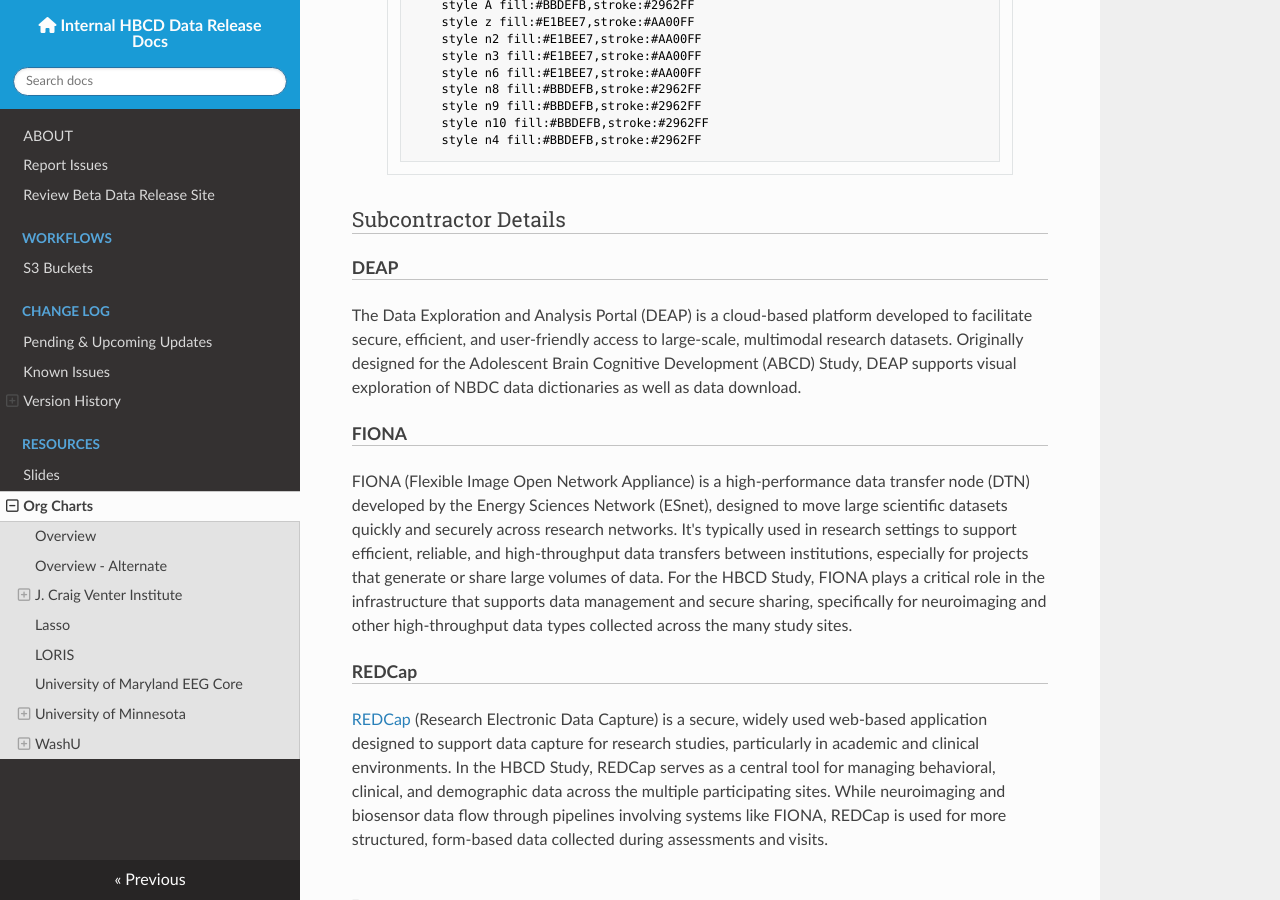
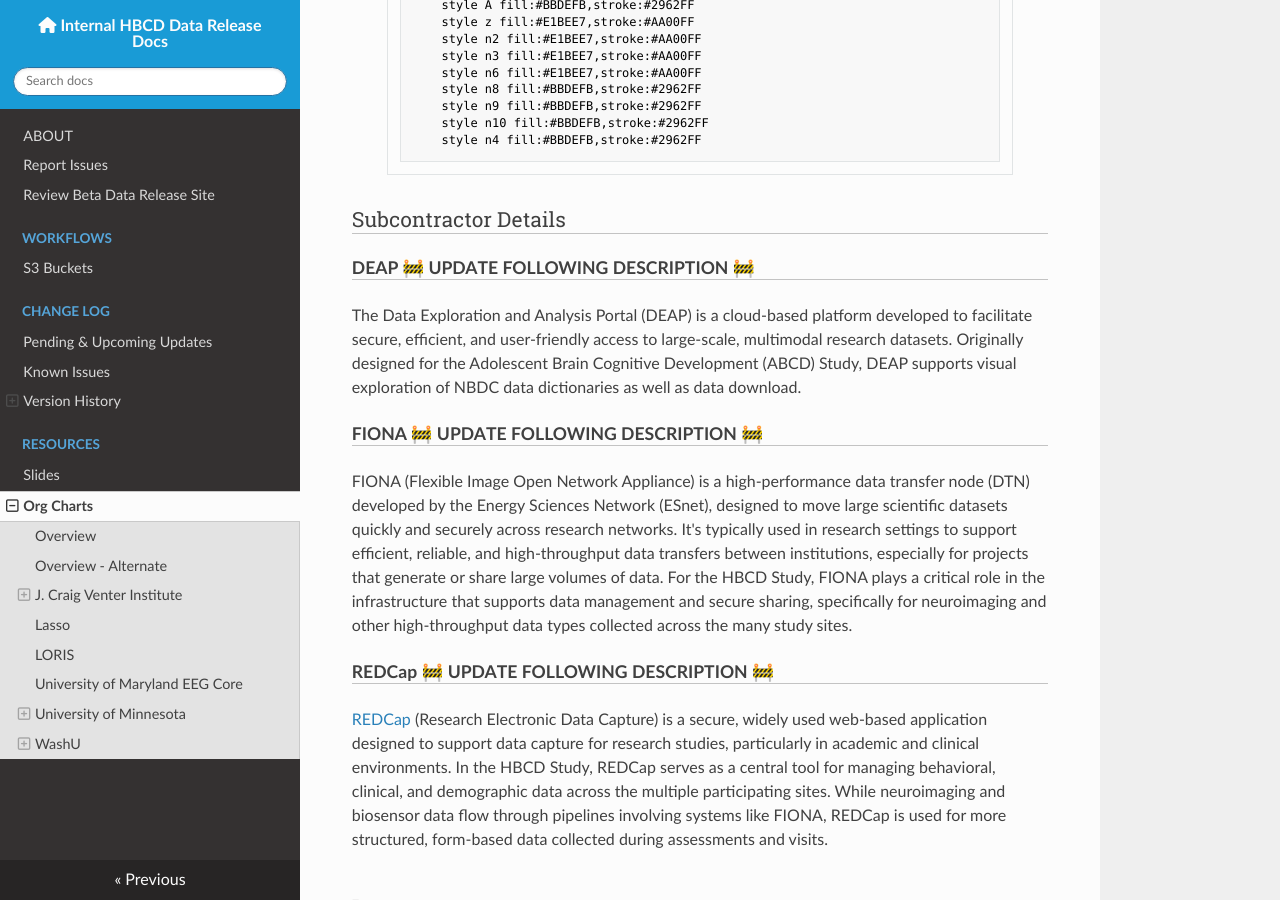
Before and after one commit to DCAN-Labs/hbcd-docs-internal, an MkDocs documentation site: the page built from docs/orgcharts.md, in a window 1280 px wide and 900 px high, scrolled down 3099 px. Built offline with MkDocs 1.6.1, drawn with Linux system fonts in a browser that asks for light colours; nearby versions of some CDN libraries; some of the changed text lies outside the part shown.

Commit message:
add notes about text that needs updating

````diff
--- a/docs/orgcharts.md
+++ b/docs/orgcharts.md
@@ -132,7 +132,6 @@
 ```
 
 ## J. Craig Venter Institute
-
 The [J. Craig Venter Institute](https://www.jcvi.org/) (JCVI) is responsible for MRI quality control, REDCap, FIONA, and the QC Dashboard.
 
 <div style="width: 90%; margin: 0 auto;">
@@ -167,13 +166,13 @@
 
 ### Subcontractor Details
 
-#### DEAP
+#### DEAP 🚧 **UPDATE FOLLOWING DESCRIPTION** 🚧
 The Data Exploration and Analysis Portal (DEAP) is a cloud-based platform developed to facilitate secure, efficient, and user-friendly access to large-scale, multimodal research datasets. Originally designed for the Adolescent Brain Cognitive Development (ABCD) Study, DEAP supports visual exploration of NBDC data dictionaries as well as data download.
 
-#### FIONA
+#### FIONA 🚧 **UPDATE FOLLOWING DESCRIPTION** 🚧
 FIONA (Flexible Image Open Network Appliance) is a high-performance data transfer node (DTN) developed by the Energy Sciences Network (ESnet), designed to move large scientific datasets quickly and securely across research networks. It's typically used in research settings to support efficient, reliable, and high-throughput data transfers between institutions, especially for projects that generate or share large volumes of data. For the HBCD Study, FIONA plays a critical role in the infrastructure that supports data management and secure sharing, specifically for neuroimaging and other high-throughput data types collected across the many study sites.
 
-#### REDCap
+#### REDCap 🚧 **UPDATE FOLLOWING DESCRIPTION** 🚧
 [REDCap](https://projectredcap.org/) (Research Electronic Data Capture) is a secure, widely used web-based application designed to support data capture for research studies, particularly in academic and clinical environments. In the HBCD Study, REDCap serves as a central tool for managing behavioral, clinical, and demographic data across the multiple participating sites. While neuroimaging and biosensor data flow through pipelines involving systems like FIONA, REDCap is used for more structured, form-based data collected during assessments and visits.
 
 ## Lasso
@@ -224,6 +223,7 @@
 ```
 
 ## LORIS
+🚧 **UPDATE FOLLOWING DESCRIPTION** 🚧
 [LORIS](https://mcin.ca/technology/loris/) (Longitudinal Online Research and Imaging System), developed and maintained by research teams within the McGill Centre for Integrative Neuroscience ([MCIN](https://mcin.ca/)), is the core data management system for the HBCD Study. It is a web-based data management system designed for large-scale, multi-site neuroscience research. It supports the collection, curation, and sharing of diverse data types, including neuroimaging, behavioral, and clinical data. LORIS emphasizes data standardization, quality control, and longitudinal tracking across participants and timepoints.
 
 ```mermaid
@@ -340,6 +340,7 @@
 </div>
 
 ## University of Minnesota
+🚧 **UPDATE FOLLOWING DESCRIPTION** 🚧
 There are several groups that fall under the oversight of UMN. The US Drug Testing Laboratories ([USDTL](https://www.usdtl.com/)) handles toxicology. The remaining groups are described in greater detail below.
 
 <div style="width: 80%; margin: 0 auto;">
@@ -365,6 +366,7 @@
 </div>
 
 ### Center for Developmental NeuroImaging
+🚧 **UPDATE FOLLOWING DESCRIPTION** 🚧
 The Center for Developmental NeuroImaging ([CDNI](https://cdni.umn.edu/)) at UMN is responsible for: *Processing*, *Software Development*, and *Deployment* of imaging data.
 
 <div style="width: 80%; margin: 0 auto;">
@@ -387,6 +389,7 @@
 </div>
 
 ### Health Sciences Technology
+🚧 **UPDATE FOLLOWING DESCRIPTION** 🚧
 [HST](https://hst.umn.edu/) at UMN is responsible for: *Data shelter*, *PHI*, *Electronic Health Records (EHR)*, *Ripple Interface*, *Overall Data Management*, *QC Dashboards*, *Ancillary Studies*, and *Third Party Integration*.
 
 <div style="width: 90%; margin: 0 auto;">
@@ -417,6 +420,7 @@
 </div>
 
 ### MIDB Informatics Hub & MSI
+🚧 **UPDATE FOLLOWING DESCRIPTION** 🚧
 The [Masonic Institute for the Developing Brain (MIDB) Informatics Hub](https://midb.umn.edu/research/informatics) and [Minnesota Supercomputing Institute (MSI)](https://msi.umn.edu/) at UMN provide the following services to the HBCD study: *System Administration*, *Loris Hosting*, *Computing*, *Processing*, and *Data Sharing*.
 
 ```mermaid
@@ -520,6 +524,7 @@
 
 
 ## WashU
+🚧 **UPDATE FOLLOWING DESCRIPTION** 🚧
 The Washington University in St. Louis (WashU) group has oversight of: *Electronic Medical Records (EMR)*, *Ripple*, *Ambra*, *AirTable*, and *HBCD Study Administrative Core (HCAC) coordination*.
 
 <div style="width: 60%; margin: 0 auto;">
@@ -551,11 +556,11 @@
 
 ### Subcontractor Details
 
-#### AirTable
+#### AirTable 🚧 **UPDATE FOLLOWING DESCRIPTION** 🚧
 AirTable is a cloud-based collaborative platform and database service that combines the features of a database and a spreadsheet. It allows users to organize, track, and collaborate on structured data using customizable tables, forms, views, and automation. In the HBCD Study, Airtable is widely used as a centralized project management and tracking tool, including study coordination and oversight, neuroimaging workflow tracking, cross-team communication, and quality control and reporting.
 
-#### Ambra
+#### Ambra 🚧 **UPDATE FOLLOWING DESCRIPTION** 🚧
 Ambra is a cloud-based gateway that allows the direct transmission of medical images between participating institutions. Ambra supports secure data transfer, DICOM standard compliance, de-identification tools, and access control, making it suitable for large-scale, multi-site research studies. For the HBCD Study, Ambra is used as the centralized platform for uploading, storing, and sharing neuroimaging data from participating research sites.
 
-#### Ripple
+#### Ripple 🚧 **UPDATE FOLLOWING DESCRIPTION** 🚧
 [Ripple Science](https://www.ripplescience.com/) is a digital clinical trial software deployed at all HBCD Study sites for participant recruitment and retention. See details of Ripple's role in the study [here](https://www.ripplescience.com/ripple-science-supports-nih-funded-healthy-brain-and-child-development-study/).
````
